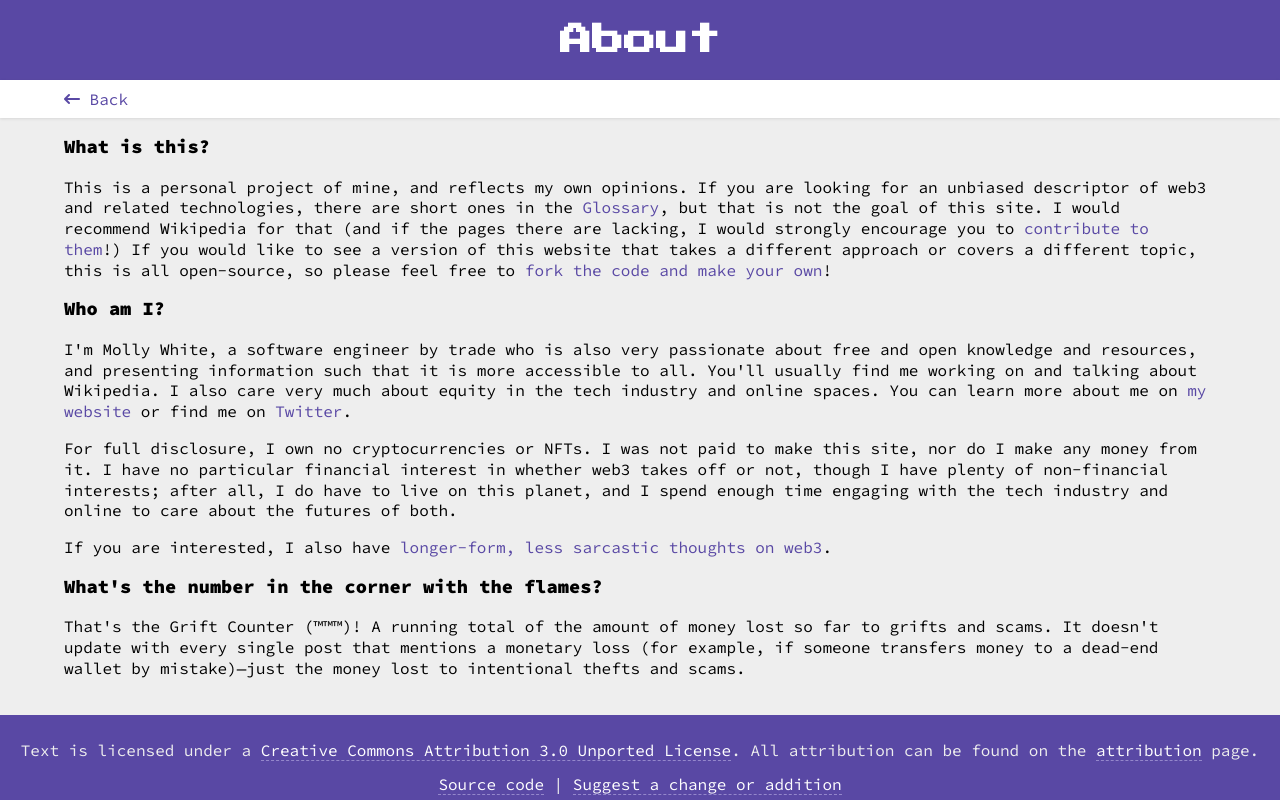
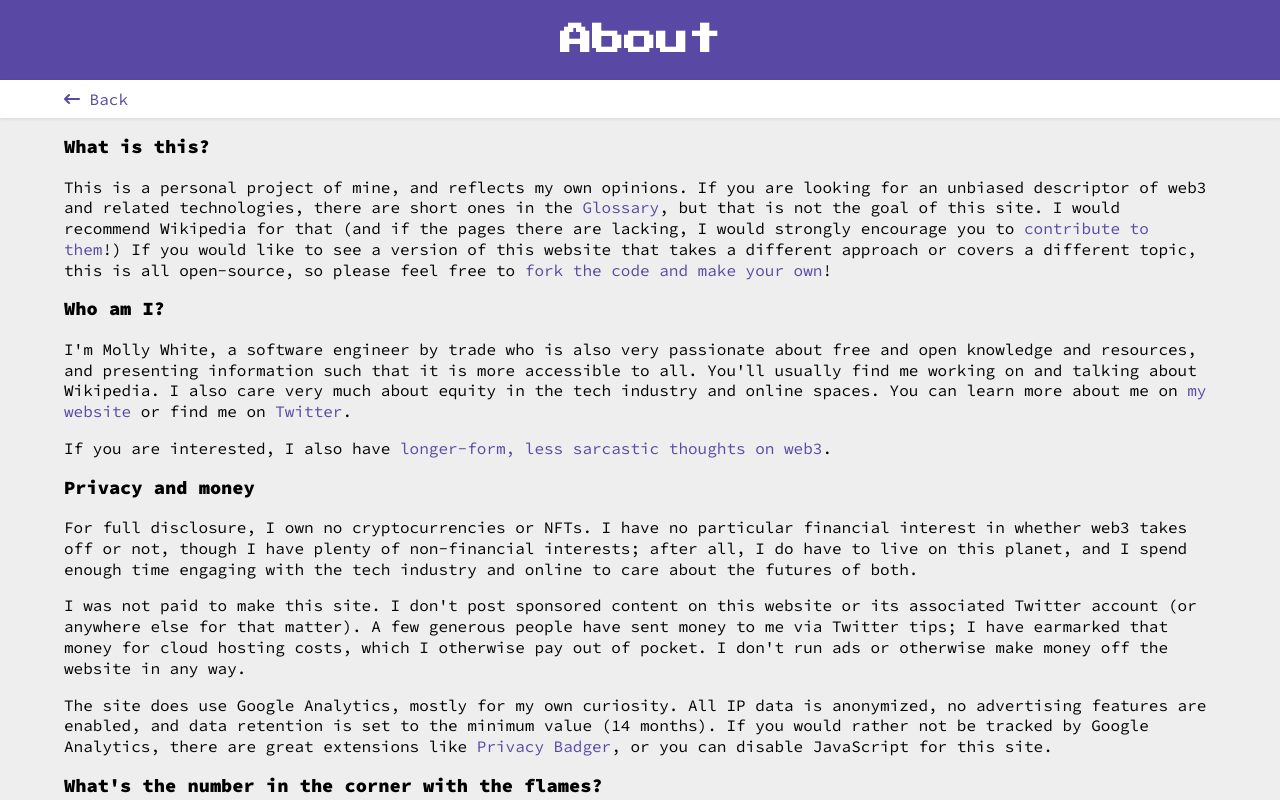
Before and after one commit to nakaohideo/web3-is-going-great, a Next.js app in the folder src/: page /about in a window 1280 px wide. Shown: the top 800 px of the page. Built offline with nearby package versions, Linux system fonts and the light colour scheme.

Commit message:
More detail

```diff
--- a/src/pages/about.js
+++ b/src/pages/about.js
@@ -62,19 +62,38 @@ export default function WhatIsWeb3() {
             .
           </p>
           <p>
-            For full disclosure, I own no cryptocurrencies or NFTs. I was not
-            paid to make this site, nor do I make any money from it. I have no
+            If you are interested, I also have{" "}
+            <ExternalLink href="https://blog.mollywhite.net/blockchain/">
+              longer-form, less sarcastic thoughts on web3
+            </ExternalLink>
+            .
+          </p>
+          <h3>Privacy and money</h3>
+          <p>
+            For full disclosure, I own no cryptocurrencies or NFTs. I have no
             particular financial interest in whether web3 takes off or not,
             though I have plenty of non-financial interests; after all, I do
             have to live on this planet, and I spend enough time engaging with
             the tech industry and online to care about the futures of both.
           </p>
           <p>
-            If you are interested, I also have{" "}
-            <ExternalLink href="https://blog.mollywhite.net/blockchain/">
-              longer-form, less sarcastic thoughts on web3
-            </ExternalLink>
-            .
+            I was not paid to make this site. I don't post sponsored content on
+            this website or its associated Twitter account (or anywhere else for
+            that matter). A few generous people have sent money to me via
+            Twitter tips; I have earmarked that money for cloud hosting costs,
+            which I otherwise pay out of pocket. I don't run ads or otherwise
+            make money off the website in any way.
+          </p>
+          <p>
+            The site does use Google Analytics, mostly for my own curiosity. All
+            IP data is anonymized, no advertising features are enabled, and data
+            retention is set to the minimum value (14 months). If you would
+            rather not be tracked by Google Analytics, there are great
+            extensions like{" "}
+            <a href="https://en.wikipedia.org/wiki/Privacy_Badger">
+              Privacy Badger
+            </a>
+            , or you can disable JavaScript for this site.
           </p>
           <h3 id="grift-question">
             What's the number in the corner with the flames?
--- a/src/styles/main.sass
+++ b/src/styles/main.sass
@@ -418,7 +418,7 @@ div.content-wrapper
   z-index: 2
   pointer-events: none
 
-  span
+  *
     pointer-events: auto
 
 // Glossary
```
